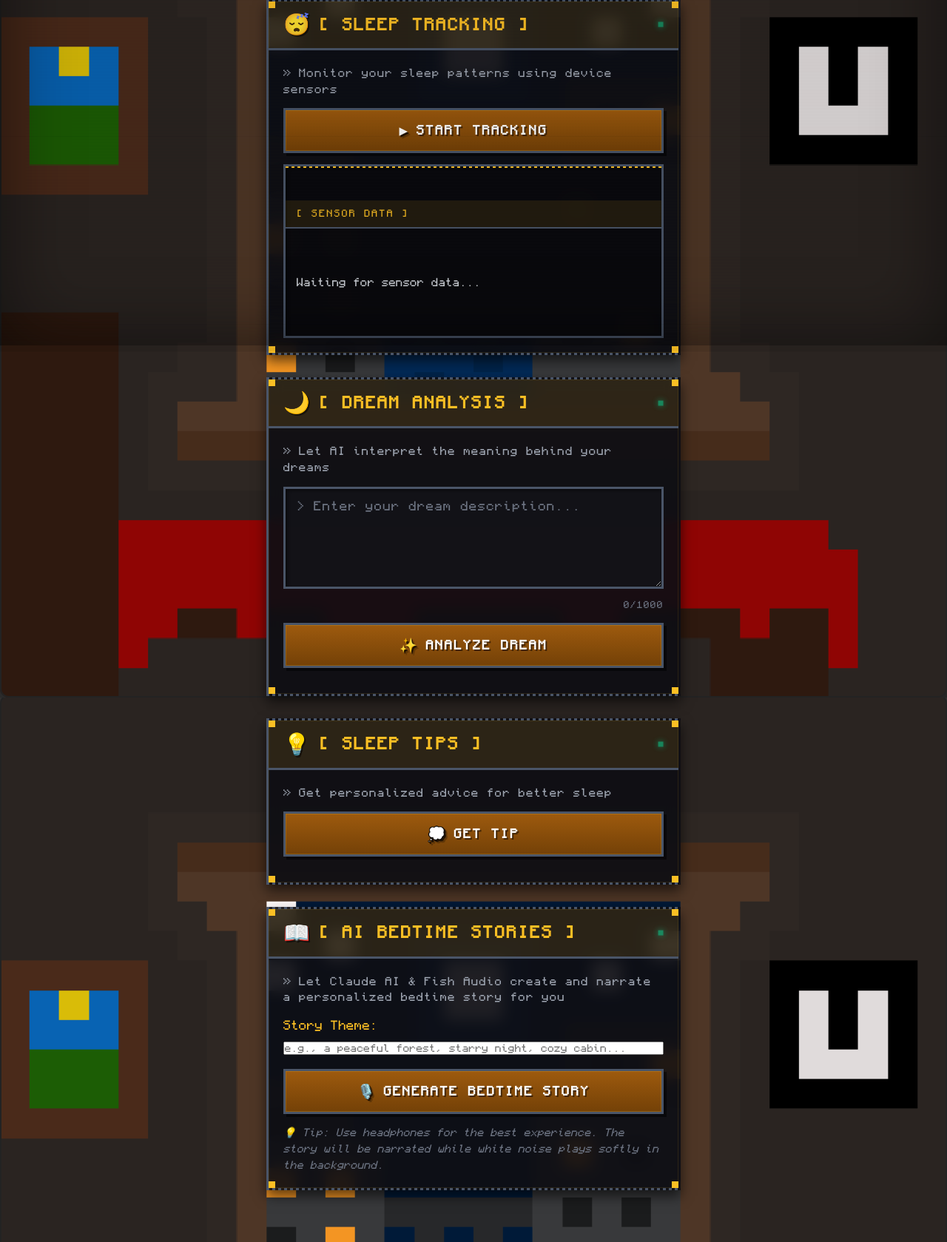
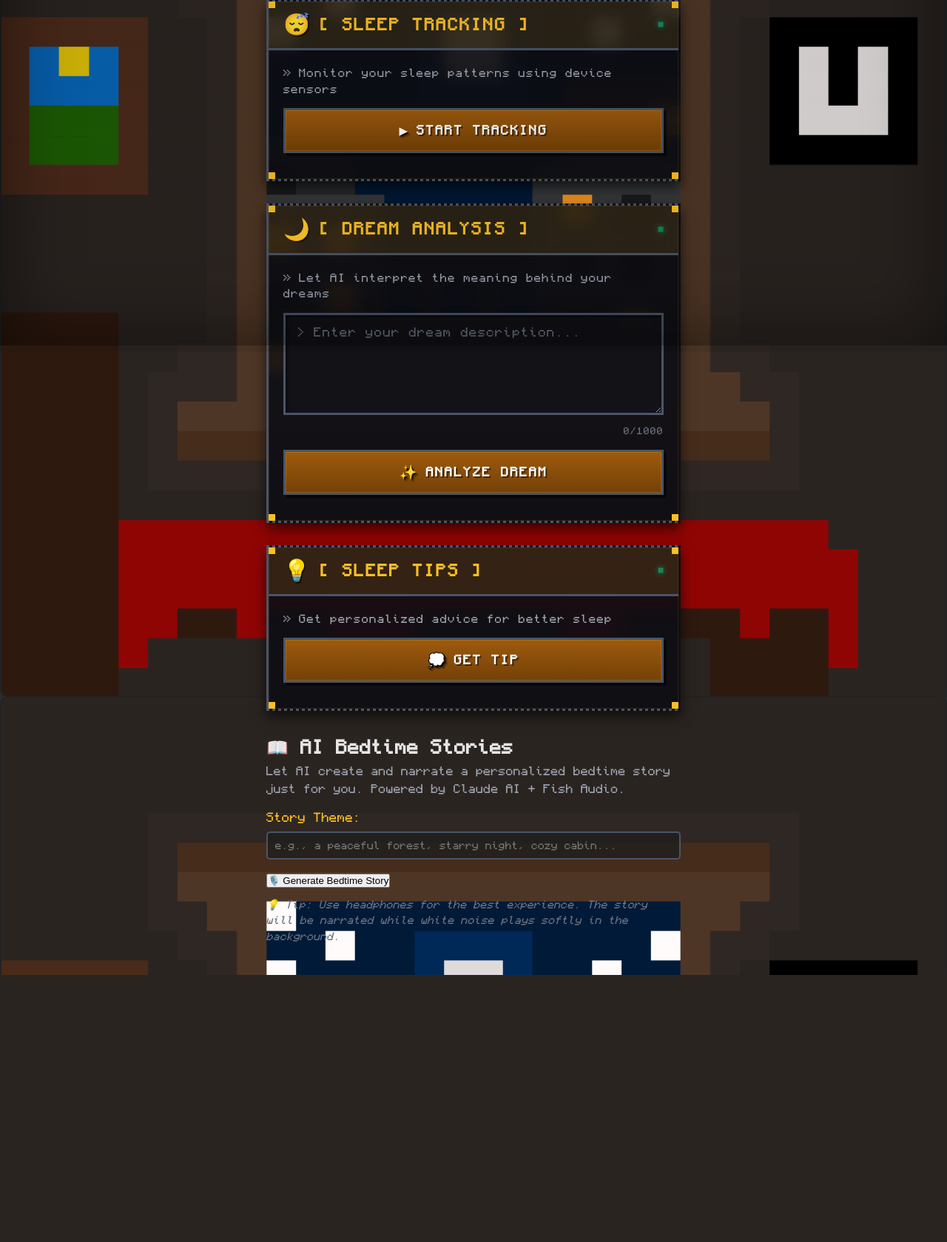
Before and after one commit to faisalshariff123/Sleep-Copilot, a Flask app: page / in a window 1280 px wide. Shown: the part 333-2012 px from the top of the page at 74% size. After the commit the page ends 1651 px from the top, so only its background shows below. Run offline with Flask 3, Linux system fonts and the light colour scheme.

Commit message:
Update index.html from github

```diff
--- a/templates/index.html
+++ b/templates/index.html
@@ -38,10 +38,10 @@
                         <span class="btn-text">START TRACKING</span>
                         <span class="btn-glitch"></span>
                     </button>
-                    <div id="output" class="sensor-output pixel-box">
+                    <!--<div id="output" class="sensor-output pixel-box">
                         <div class="output-header">[ SENSOR DATA ]</div>
                         <div class="output-content">Waiting for sensor data...</div>
-                    </div>
+                    </div>-->
                 </div>
             </section>
 
@@ -102,38 +102,32 @@
                     <div id="sleep-tips-result" class="result-box pixel-box"></div>
                 </div>
             </section>
+            <div class="section">
+    <h2>📖 AI Bedtime Stories</h2>
+    <p style="color: #9ca3af; margin-bottom: 15px; font-size: 0.95em;">
+        Let AI create and narrate a personalized bedtime story just for you.
+        Powered by Claude AI + Fish Audio.
+    </p>
 
-            <!-- AI Bedtimestories card -->
-            <section class="card pixel-card">
-                <div class="card-corner tl"></div>
-                <div class="card-corner tr"></div>
-                <div class="card-corner bl"></div>
-                <div class="card-corner br"></div>
-
-                <div class="card-header">
-                    <span class="icon pixel-icon">📖</span>
-                    <h2>[ AI BEDTIME STORIES ]</h2>
-                    <div class="status-indicator"></div>
-                </div>
-                <div class="card-body">
-                    <p class="description">» Let Claude AI & Fish Audio create and narrate a personalized bedtime story for you</p>
-                    <div class="input-wrapper" style="margin-bottom: 15px;">
+    <!-- Story theme input -->
+    <div style="margin-bottom: 15px;">
         <label for="story-theme" style="display: block; margin-bottom: 5px; color: #fbbf24;">
             Story Theme:
         </label>
         <input
             type="text"
             id="story-theme"
-                            class="pixel-input"
             placeholder="e.g., a peaceful forest, starry night, cozy cabin..."
-                            style="width: 100%;"
+            style="width: 100%; padding: 10px; background: rgba(30, 30, 30, 0.8); border: 2px solid #4a5568; border-radius: 5px; color: #e5e5e5; font-family: 'Monocraft', monospace;"
         />
     </div>
-                    <button id="generate-story-btn" onclick="generateBedtimeStory()" class="btn btn-primary pixel-btn">
-                        <span class="btn-icon">🎙️</span>
-                        <span class="btn-text">GENERATE BEDTIME STORY</span>
-                        <span class="btn-glitch"></span>
+
+    <!-- Generate button -->
+    <button id="generate-story-btn" onclick="generateBedtimeStory()">
+        🎙️ Generate Bedtime Story
     </button>
+
+    <!-- White noise controls (hidden until story is generated) -->
     <div id="whitenoise-toggle" style="display: none; margin-top: 15px; padding: 15px; background: rgba(0, 0, 0, 0.4); border-radius: 8px; border: 1px solid #4a5568;">
         <div style="display: flex; align-items: center; margin-bottom: 10px;">
             <input
@@ -146,6 +140,7 @@
                 🌊 Play White Noise in Background
             </label>
         </div>
+
         <div style="display: flex; align-items: center; gap: 10px;">
             <label style="color: #9ca3af; font-size: 0.9em;">Volume:</label>
             <input
@@ -161,17 +156,28 @@
             <span id="volume-display" style="color: #9ca3af; font-size: 0.9em; min-width: 35px;">20%</span>
         </div>
     </div>
-                    <div id="story-result" class="result-box pixel-box"></div>
+
+    <!-- Story result display -->
+    <div id="story-result"></div>
+
+    <!-- Audio player -->
     <audio
         id="story-audio"
         controls
         style="width: 100%; margin-top: 15px; display: none; border-radius: 5px;"
     ></audio>
+
     <p style="color: #6b7280; font-size: 0.85em; margin-top: 10px; font-style: italic;">
         💡 Tip: Use headphones for the best experience. The story will be narrated while white noise plays softly in the background.
     </p>
 </div>
-            </section>
+
+<script>
+// Update volume display
+document.getElementById('whitenoise-volume').addEventListener('input', function() {
+    document.getElementById('volume-display').textContent = this.value + '%';
+});
+</script>
         </main>
     </div>
     <audio id="whitenoise" src="{{ url_for('static', filename='whitenoise.mp3') }}" loop></audio>
```
Lines whose indentation alone changed are shown as unchanged.
